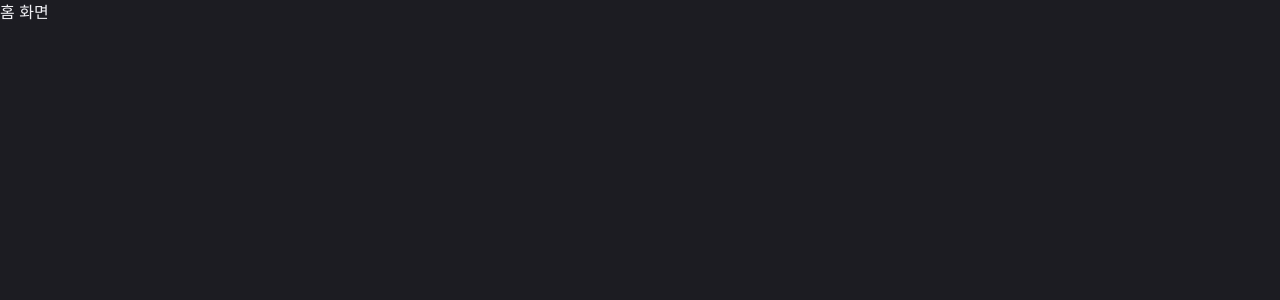
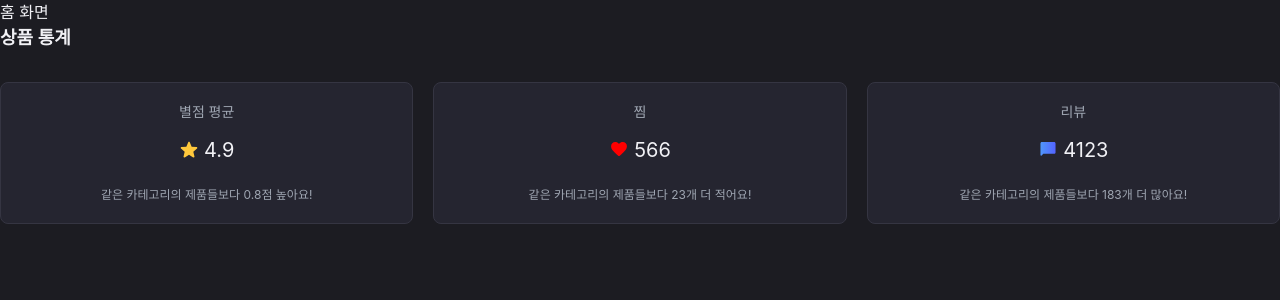
Before and after one commit to ojm51/ESCape, a Next.js app: page / in a window 1280 px wide. Shown: the top 300 px of the page. Built offline with nearby package versions, Linux system fonts and the light colour scheme.

Commit message:
feat : 상품통계 작업

```diff
--- /dev/null
+++ b/src/components/productDetail/Statistics.tsx
@@ -0,0 +1,45 @@
+import React from 'react'
+import starIcon from '@icons/star_icon.svg'
+import commentIcon from '@icons/comment_icon.svg'
+import heartIcon from '@icons/heart_icon.svg'
+import StatisticsDetail from './StatisticsDetail'
+
+const statisticsDetailContents = [
+  {
+    title: '별점 평균',
+    icon: starIcon,
+    value: 4.9,
+    description: '같은 카테고리의 제품들보다 0.8점 높아요!',
+  },
+  {
+    title: '찜',
+    icon: heartIcon,
+    value: 566,
+    description: '같은 카테고리의 제품들보다 23개 더 적어요!',
+  },
+  {
+    title: '리뷰',
+    icon: commentIcon,
+    value: 4123,
+    description: '같은 카테고리의 제품들보다 183개 더 많아요!',
+  },
+]
+
+export default function Statistics() {
+  return (
+    <div className={'w-full'}>
+      <h3 className={'mb-[30px] text-lg font-semibold text-brand-white'}>{'상품 통계'}</h3>
+      <div className={'grid grid-cols-3 gap-[10px] xl:gap-5'}>
+        {statisticsDetailContents.map((statisticsDetailContent) => (
+          <StatisticsDetail
+            key={statisticsDetailContent.title}
+            title={statisticsDetailContent.title}
+            icon={statisticsDetailContent.icon}
+            value={statisticsDetailContent.value}
+            description={statisticsDetailContent.description}
+          />
+        ))}
+      </div>
+    </div>
+  )
+}
--- /dev/null
+++ b/src/components/productDetail/StatisticsDetail.tsx
@@ -0,0 +1,28 @@
+import React from 'react'
+import Image from 'next/image'
+
+interface StatisticsDetailProps {
+  title: string
+  icon: string
+  value: number
+  description: string
+}
+
+export default function StatisticsDetail({ title, icon, value, description }: StatisticsDetailProps) {
+  return (
+    <button type={'button'}>
+      <div
+        className={
+          'flex flex-col justify-center items-center gap-[15px] px-[21px] py-5 bg-[#252530] rounded-lg border border-unactive'
+        }
+      >
+        <h4 className={'text-center text-brand-gray-light text-sm font-medium leading-tight'}>{title}</h4>
+        <div className={'flex justify-start items-center gap-[5px]'}>
+          <Image src={icon} alt={`${title} 아이콘`} width={20} height={20} />
+          <p className={'text-brand-white text-xl font-normal'}>{value}</p>
+        </div>
+        <p className={'text-center text-brand-gray-light text-xs font-normal mt-2'}>{description}</p>
+      </div>
+    </button>
+  )
+}
--- /dev/null
+++ b/src/costom.d.ts
@@ -0,0 +1,4 @@
+declare module '*.svg' {
+  const content: any
+  export default content
+}
--- a/src/pages/index.tsx
+++ b/src/pages/index.tsx
@@ -1,7 +1,10 @@
+import Statistics from '@/components/productDetail/Statistics'
+
 export default function HomePage() {
   return (
     <>
       <div>홈 화면</div>
+      <Statistics />
     </>
   )
 }
```
